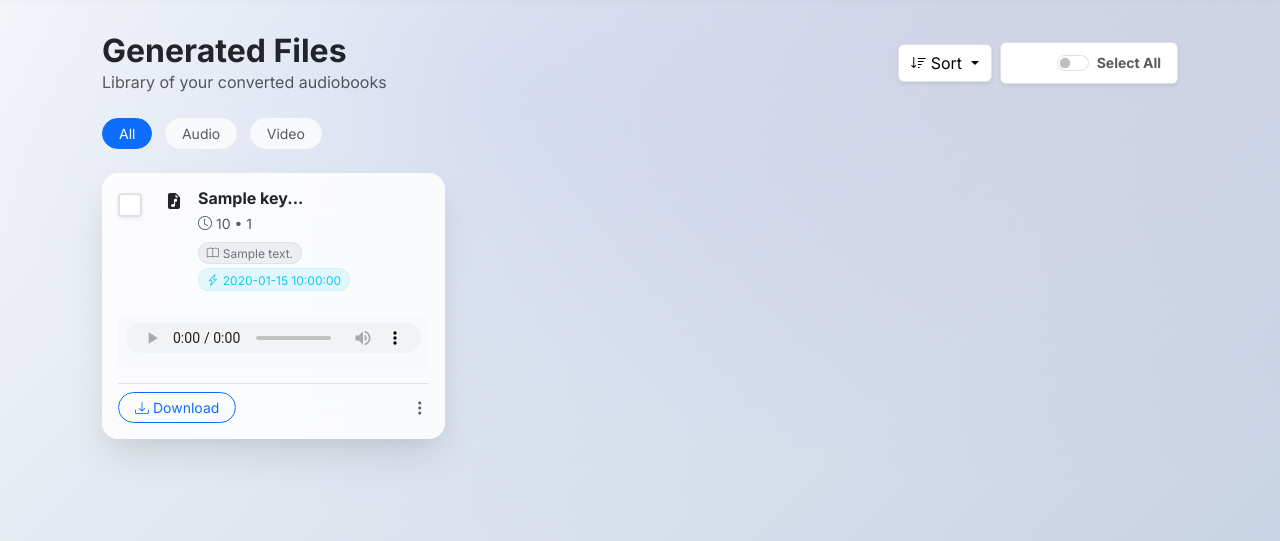
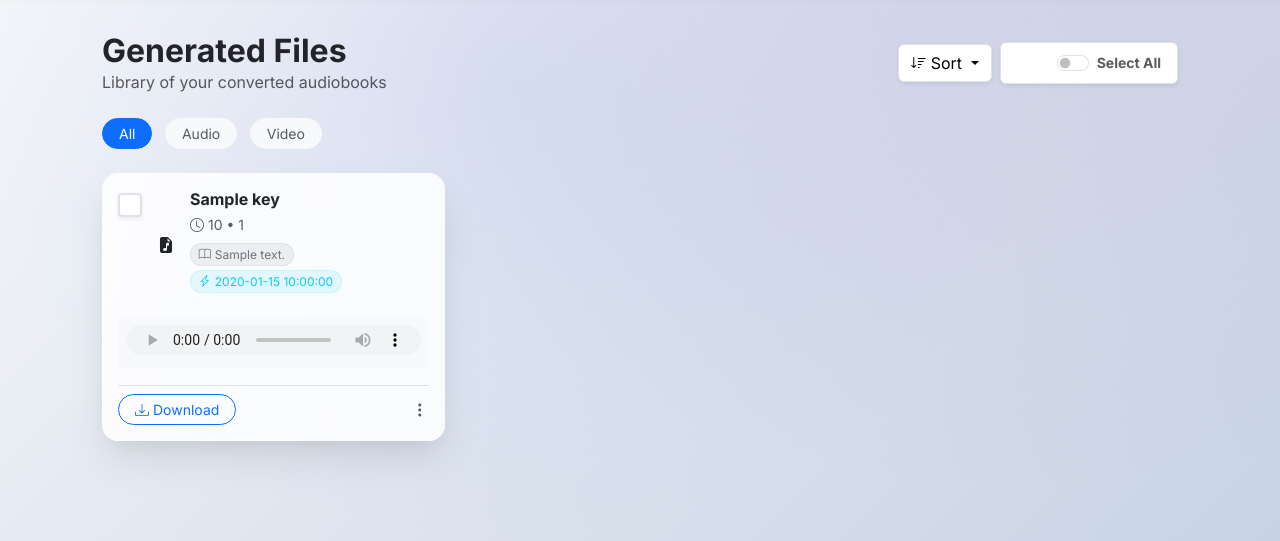
Before and after one commit to JMiahMan1/Docket-TTS, a Flask app: template templates/files.html in a window 1280 px wide. Shown: the part 70-611 px from the top of the page. Run offline with Flask 3, Linux system fonts and the light colour scheme; the template is opened without the code that fills it: most values are stand-ins (such as "Sample title", 1, 10 or a date in 2020); parts of the project's set-up code (start-up, migrations or seed data) failed here and were passed over; some libraries are stand-ins or nearby versions.

Commit message:
style(files): use flex spacer for checkbox clearance and multil-line title clamp

```diff
--- a/templates/files.html
+++ b/templates/files.html
@@ -135,18 +135,26 @@
             </div>
 
             <div class="card-body">
-                <!-- PS-5 (3rem) + Card Body Padding (1rem) = 4rem total. checkbox is at ~2.5rem extent. Safe. -->
-                <div class="d-flex align-items-start gap-3 mb-3 ps-5">
-                    <div class="file-icon flex-shrink-0">
+                <!-- Flex container: Checkbox Spacer -> Icon -> Text -->
+                <div class="d-flex align-items-center mb-3">
+                    <!-- Spacer for Absolute Checkbox (approx 40px) -->
+                    <div class="flex-shrink-0" style="width: 40px;"></div>
+
+                    <!-- Icon -->
+                    <div class="file-icon flex-shrink-0 me-3">
                         {% if file.audio_name and file.audio_name.endswith('.mp4') %}
                         <i class="bi bi-file-earmark-play-fill text-danger"></i>
                         {% else %}
                         <i class="bi bi-file-earmark-music-fill"></i>
                         {% endif %}
                     </div>
+
+                    <!-- Text Content -->
                     <div class="flex-grow-1 min-width-0">
-                        <h6 class="fw-bold text-truncate mb-1" title="{{ key }}">
-                            {{ key[:50] }}...
+                        <!-- Line Clamp 2 lines instead of single line truncate -->
+                        <h6 class="fw-bold mb-1" title="{{ key }}"
+                            style="display: -webkit-box; -webkit-line-clamp: 2; -webkit-box-orient: vertical; overflow: hidden; line-height: 1.3;">
+                            {{ key }}
                         </h6>
                         <div class="small text-muted mb-2">
                             <i class="bi bi-clock me-1"></i>{{ file.duration }} &bull; {{ file.size }}
```
